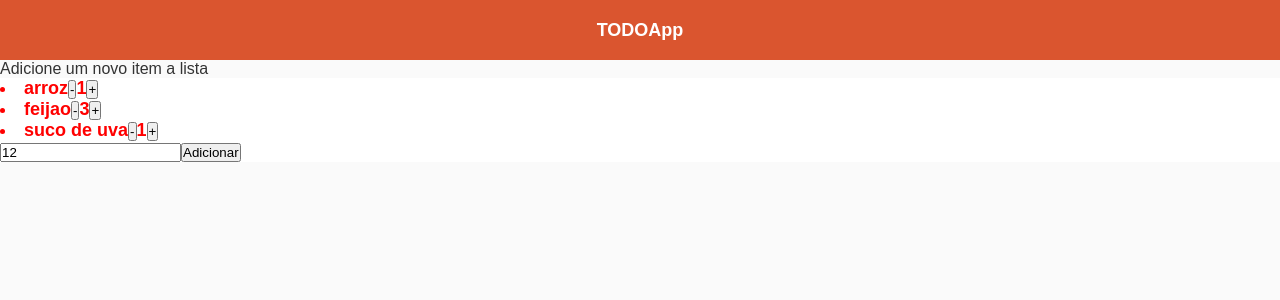
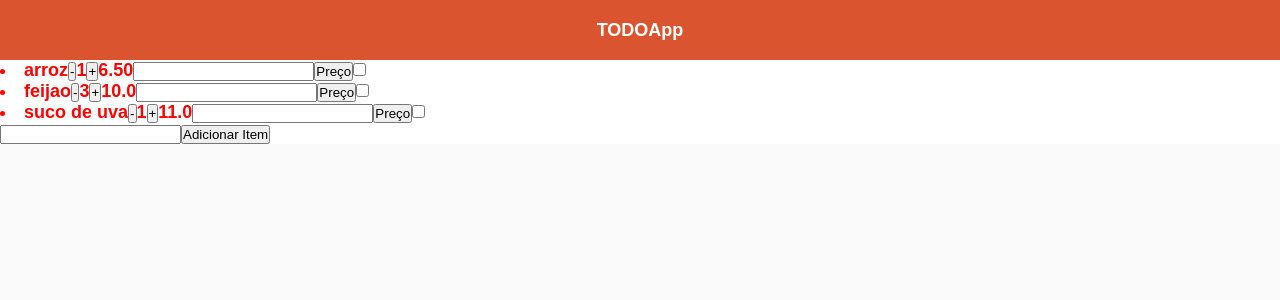
Before and after one commit to raianyrufino/TODOApp, a React (Create React App) app: page / in a window 1280 px wide. Shown: the top 300 px of the page. Built offline with nearby package versions, Linux system fonts and the light colour scheme.

Commit message:
Add checkbox

```diff
--- a/src/App.js
+++ b/src/App.js
@@ -5,16 +5,11 @@ import "./styles.css";
 import Header from './components/Header/index';
 import Tabela from './components/Tabela/index';
 import Checkboxes from './components/Check/index';
-import Input from './components/Input/index';
 
 function App() {
    return (
     <div className="App">
       <Header/>
-
-      Adicione um novo item a lista
-      {/* <Input/> */}
-
       <Tabela/>
     </div>
   );
--- a/src/components/Tabela/index.js
+++ b/src/components/Tabela/index.js
@@ -1,7 +1,6 @@
 import React, {useState} from 'react';
 
 import "./styles.css";
-import { Input } from '@material-ui/core';
 
 const Tabela = () => {
     const itens = [
@@ -29,7 +28,11 @@ const Tabela = () => {
     ];
 
     const[lista, setLista] = useState(itens);
+    const [item, setItem] = useState('');
+    const [preco, setPreco] = useState('');
+    const [numero, setNumero] = useState(0);
 
+    /* Riscar um item marcado */
     const riscar = (id) => {
         const resposta = lista.map(item => {
         if(item.id === id){
@@ -42,21 +45,29 @@ const Tabela = () => {
         console.log(resposta, lista);
     }
 
-    const [item, setItem] = useState('12');
-
+    /* Adicionar um novo item na lista */
     const Adicionar = () =>{
         const novo_item = {id: lista.length+1,
                     status: false,
                     nome: item,
                     quantidade: '0',
-                    preco: '10.0' }
+                    preco: '0.0' }
         setLista([...lista, novo_item]);
     }
 
-    const [numero, setNumero] = useState(0);
+    /* Adicionar preço a um item na lista */
+    const AdicionarPreco = (id) => {
+        const atribuirPreco = lista.map(item => {
+             if(item.id === id){
+                item.preco = preco;
+                setPreco(preco);
+             }
+         });
+    }
 
+    /* Quantificadores do botão de item */
     const quantificarLess = (id) => {
-        const resposta = lista.map(item => {
+        const decrementar = lista.map(item => {
             if(item.id === id){
                 item.quantidade = numero - 1;
                 setNumero(numero-1);
@@ -65,7 +76,7 @@ const Tabela = () => {
     }
 
     const quantificarMore = (id) => {
-        const resposta = lista.map(item => {
+        const incrementar = lista.map(item => {
             if(item.id === id){
                 item.quantidade = numero + 1;
                 setNumero(numero+1);
@@ -80,13 +91,22 @@ const Tabela = () => {
                     key = {item.id}
                     style = {{textDecoration: item.status ? 'line-through' : '',
                             color: item.status ? 'green' : 'red'}}
-                    onClick = { () => { riscar(item.id) } }> {item.nome}
-                    <button onClick={() => { quantificarLess(item.id) } }>-</button>
+                    > {item.nome}
+
+                    <button onClick={ () => { quantificarLess(item.id) } }>-</button>
                     {item.quantidade}
-                    <button onClick={() => { quantificarMore(item.id) }}>+</button>
+                    <button onClick={ () => { quantificarMore(item.id) }}>+</button>
+
+                    {item.preco}
+                    <input onChange={ (p) => { setPreco(p.target.value) } } type='text'/>
+                    <button onClick={ () => { AdicionarPreco(item.id) } }>Preço</button>
+
+                    <input type="checkbox" onClick = { () => { riscar(item.id) } }/>
                 </li>
+
             ))}
-            <input id='teste' onChange={(e)=>{setItem(e.target.value)}} type='text' value={item}/><button onClick={Adicionar}>Adicionar</button>
+            <input id='teste' onChange={ (e) => { setItem(e.target.value) }} type='text'/>
+            <button onClick={Adicionar}>Adicionar Item</button>
         </div>
     );
 }
```
Also changed, not shown: src/components/Button/index.js (deleted, +0 -26 lines), src/components/Input/index.js (deleted, +0 -45 lines), src/components/Button/styles.css (deleted), src/components/Input/styles.css (deleted).
